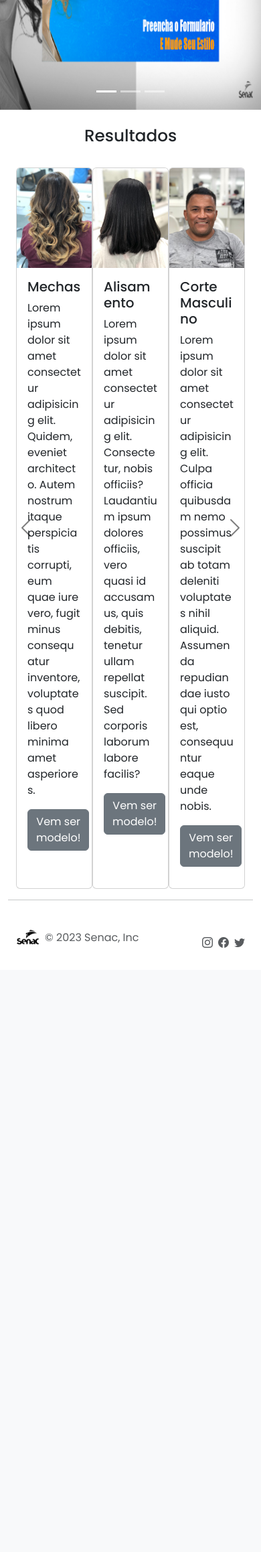
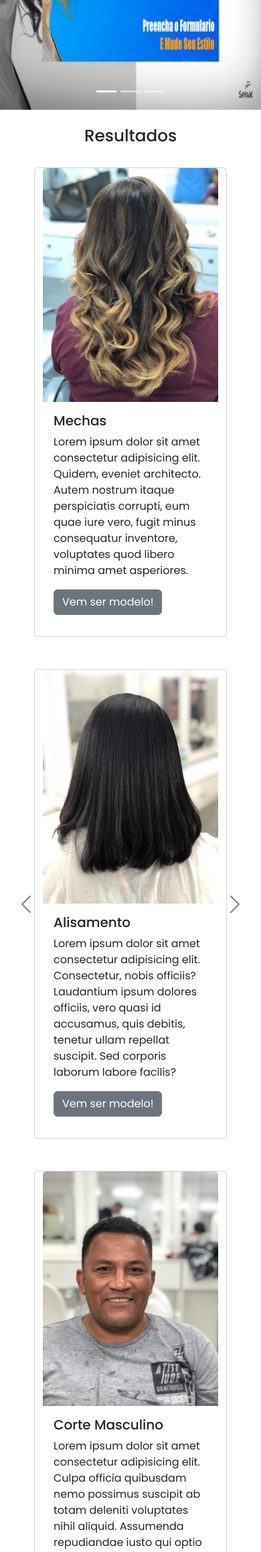
Before and after one commit to AltJuniior/SENAC, a PHP site: page / in a window 390 px wide. Shown: the part 302-2619 px from the top of the page at 67% size. Before the commit the page ends 1717 px from the top, so only its background shows below. Run offline with PHP 8.4, Linux system fonts and the light colour scheme.

Commit message:
fix: responsiveness of index cards

```diff
--- a/css/index.css
+++ b/css/index.css
@@ -10,6 +10,6 @@
 html, body {
     height: 100vh;
 }
-.borda{
-    border-radius: 50%;
+.card{
+    width: 18rem;
 }
--- a/index.html
+++ b/index.html
@@ -80,14 +80,15 @@
 
   <h2 class="text-center p-4">Resultados</h2>
 
-  <div class="container marketing">
+  <div class="container-fluid">
 
     <div id="carouselExampleControls" class="carousel carousel-dark slide" data-bs-ride="carousel">
       <div class="carousel-inner">
         <div class="carousel-item active">
-          <div class="card-wrapper container-sm d-flex  justify-content-around">
-            <div class="card" style="width: 18rem;">
-              <img class="card-img-top"
+          <div class="card-wrapper container">
+            <div class="row row-cols-1 row-cols-md-2 row-cols-xxl-3 gap-0 gap-5 justify-content-center">
+            <div class="card col">
+              <img class="card-img-top img-fluid"
                 src="./imgs/exemploMechas.jpeg">
               <div class="card-body">
                 <h5 class="card-title">Mechas</h5>
@@ -97,8 +98,8 @@
                 <p><a class="btn btn-secondary" href="#">Vem ser modelo!</a></p>
               </div>
             </div>
-            <div class="card" style="width: 18rem;">
-              <img src="./imgs/exemploAlisamento.jpeg" class="card-img-top"
+            <div class="card col">
+              <img src="./imgs/exemploAlisamento.jpeg" class="card-img-top img-fluid"
                 alt="...">
               <div class="card-body">
                 <h5 class="card-title">Alisamento</h5>
@@ -108,8 +109,8 @@
                 <p><a class="btn btn-secondary" href="#">Vem ser modelo!</a></p>
               </div>
             </div>
-            <div class="card" style="width: 18rem;">
-              <img src="./imgs/exemploCorteMasculino.jpeg" class="card-img-top" alt="...">
+            <div class="card col">
+              <img src="./imgs/exemploCorteMasculino.jpeg" class="card-img-top img-fluid" alt="...">
               <div class="card-body">
                 <h5 class="card-title">Corte Masculino</h5>
                 <p class="card-text">Lorem ipsum dolor sit amet consectetur adipisicing elit. Culpa officia
@@ -118,12 +119,14 @@
                 <p><a class="btn btn-secondary" href="#">Vem ser modelo!</a></p>
               </div>
             </div>
+            </div>
           </div>
         </div>
         <div class="carousel-item">
-          <div class="card-wrapper container-sm d-flex   justify-content-around">
-            <div class="card" style="width: 18rem;">
-              <img src="./imgs/exemploCorteFeminino.jpeg" class="card-img-top" alt="...">
+          <div class="card-wrapper container">
+            <div class="row row-cols-1 row-cols-md-2 row-cols-xxl-3 gap-0 gap-5 justify-content-center">
+            <div class="card col">
+              <img src="./imgs/exemploCorteFeminino.jpeg" class="card-img-top img-fluid" alt="...">
               <div class="card-body">
                 <h5 class="card-title">Cabelo Feminino</h5>
                 <p class="card-text">Lorem ipsum dolor sit amet consectetur, adipisicing elit. Debitis
@@ -132,8 +135,8 @@
                 <p><a class="btn btn-secondary" href="#">Vem ser modelo!</a></p>
               </div>
             </div>
-            <div class="card" style="width: 18rem;">
-              <img src="./imgs/exemploColoração.jpeg" class="card-img-top" alt="...">
+            <div class="card col">
+              <img src="./imgs/exemploColoração.jpeg" class="card-img-top img-fluid" alt="...">
               <div class="card-body">
                 <h5 class="card-title">Coloração Global</h5>
                 <p class="card-text">Lorem ipsum dolor sit amet consectetur adipisicing elit. Et accusamus
@@ -142,8 +145,8 @@
                 <p><a class="btn btn-secondary" href="#">Vem ser modelo!</a></p>
               </div>
             </div>
-            <div class="card" style="width: 18rem;">
-              <img src="./imgs/exemploSelagem.jpeg" class="card-img-top" alt="...">
+            <div class="card col">
+              <img src="./imgs/exemploSelagem.jpeg" class="card-img-top img-fluid" alt="...">
               <div class="card-body">
                 <h5 class="card-title">Selagem</h5>
                 <p class="card-text">Lorem ipsum dolor sit amet consectetur adipisicing elit. Et accusamus
@@ -151,6 +154,7 @@
                   rerum eius. Eveniet dolor dignissimos eligendi excepturi impedit! Eaque?</p>
                 <p><a class="btn btn-secondary" href="#">Vem ser modelo!</a></p>
               </div>
+            </div>
             </div>
           </div>
         </div>
@@ -165,7 +169,6 @@
           <span class="visually-hidden">Next</span>
         </button>
       </div>
-
     </div>
 
     <hr class="featurette-divider">
```
